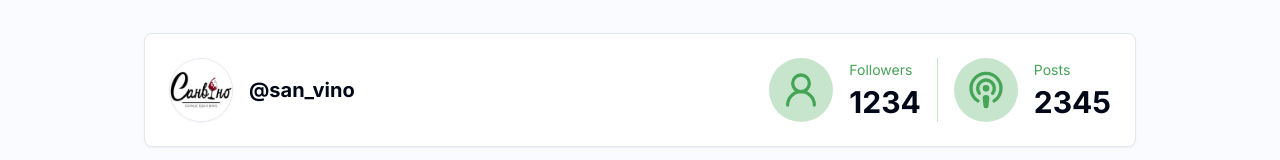
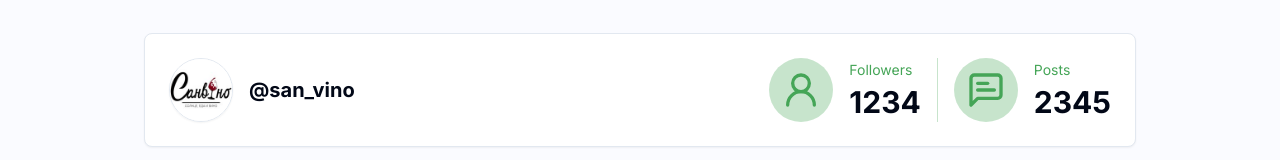
Before and after one commit to KirillUnited/insta-fetcher, a Next.js app: page / in a window 1280 px wide. Shown: the part 315-475 px from the top of the page. Built offline with nearby package versions, Linux system fonts and the light colour scheme; no server answers.

Commit message:
style: :lipstick: Update 'Posts' icon

```diff
--- a/src/components/shared/data/DataPanelInfo.tsx
+++ b/src/components/shared/data/DataPanelInfo.tsx
@@ -1,5 +1,5 @@
 import { cn } from '@/lib/utils';
-import { PodcastIcon, User2Icon } from 'lucide-react';
+import { MessageSquareTextIcon, User2Icon } from 'lucide-react';
 import React from 'react'
 
 interface Props extends React.HtmlHTMLAttributes<HTMLElement> {
@@ -15,7 +15,7 @@ const Item = ({ title, count, className }: { title: string, count: number } & Re
         className
     )}>
         <div className='flex items-center justify-center flex-shrink-0 w-10 h-10 md:w-16 md:h-16 rounded-full bg-primary/30'>
-            {title === 'Followers' ? <User2Icon className='text-primary w-5 h-5 md:w-10 md:h-10' /> : <PodcastIcon className='text-primary w-5 h-5 md:w-10 md:h-10' />}
+            {title === 'Followers' ? <User2Icon className='text-primary w-5 h-5 md:w-10 md:h-10' /> : <MessageSquareTextIcon className='text-primary w-5 h-5 md:w-10 md:h-10' />}
         </div>
         <div className='flex flex-col gap-1 overflow-hidden'>
             <p className='text-primary text-sm'>{title}</p>
```
Also changed, not shown: src/constants/index.ts (indentation only).
